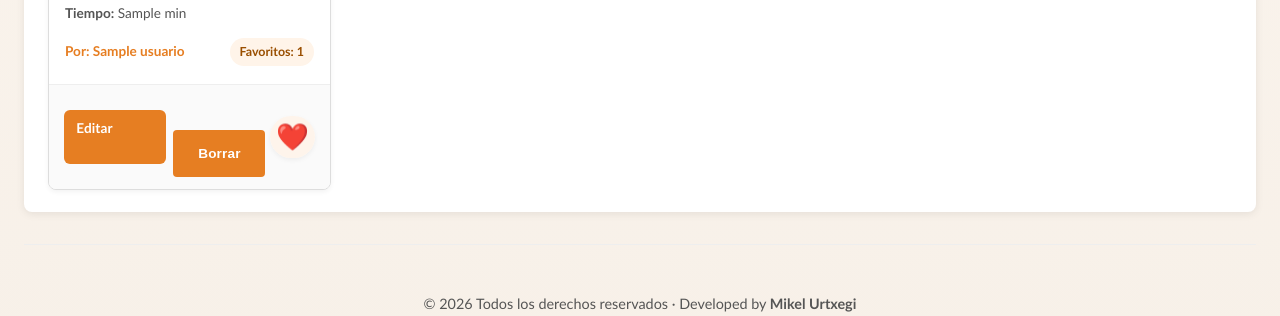
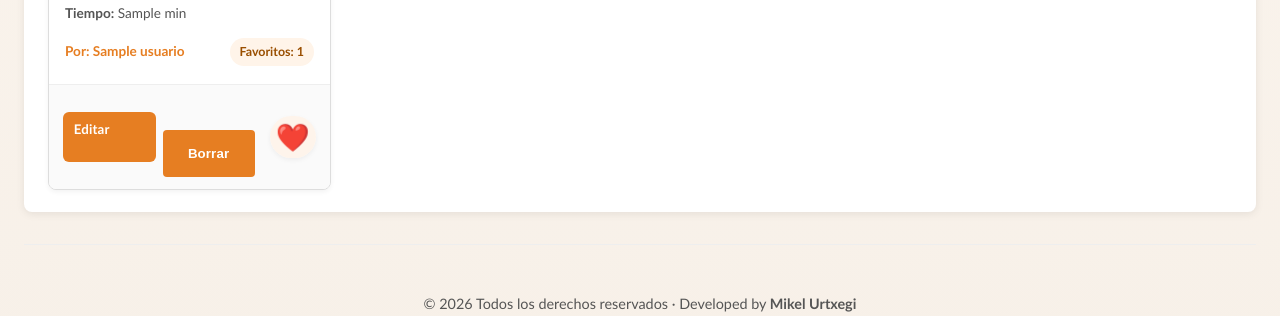
Before and after one commit to Urtxe/recetario-online-antiguo, a PHP site: page / in a window 1280 px wide. Shown: the part 1297-1613 px from the top of the page. Run offline with PHP 8.4, Linux system fonts and the light colour scheme; the visitor is signed in with stand-in values (Sample User, id 1); tables that the repository leaves empty or names only in its code hold one stand-in row (values such as "Sample post").

Commit message:
Restore recipe card layout

```diff
--- a/public/css/parts/componentes.css
+++ b/public/css/parts/componentes.css
@@ -113,10 +113,10 @@
 
 .btn-edit-mini,
 .btn-delete-mini {
-    min-height: 38px;
-    min-width: 78px;
-    padding: 0.5rem 0.75rem;
-    font-size: 0.85rem;
+    min-height: 36px;
+    min-width: 72px;
+    padding: 0.45rem 0.65rem;
+    font-size: 0.83rem;
     letter-spacing: 0.01em;
     white-space: nowrap;
 }
@@ -152,7 +152,7 @@
 .btn-fav {
     background: rgba(255, 244, 233, 0.85);
     border: none;
-    font-size: 1.85rem;
+    font-size: 1.7rem;
     cursor: pointer;
     line-height: 1;
     transition: transform 0.2s ease;
@@ -173,7 +173,7 @@
 .btn-fav-ver {
     background: rgba(255, 244, 233, 0.9);
     border: none;
-    font-size: 2.4rem;
+    font-size: 2.2rem;
     cursor: pointer;
     line-height: 1;
     transition: transform 0.2s ease;
--- a/public/css/parts/recetas.css
+++ b/public/css/parts/recetas.css
@@ -146,11 +146,11 @@
 /* Botones de administración en el grid */
 .recipe-card-actions {
     display: flex;
-    justify-content: flex-start;
-    gap: 0.75rem;
+    justify-content: space-between;
+    gap: 0.5rem;
     align-items: center;
     flex-wrap: nowrap;
-    padding: 0.8rem 0.95rem;
+    padding: 0.8rem 0.9rem;
     border-top: 1px solid var(--color-border-light);
     background: #fafafa;
 }
@@ -160,13 +160,13 @@
     display: flex;
     justify-content: flex-start;
     flex-wrap: nowrap;
-    gap: 0.45rem;
+    gap: 0.4rem;
     align-items: center;
     min-width: 0;
 }
 
 .recipe-card-actions-main {
-    flex: 1 1 auto;
+    flex: 0 0 auto;
 }
 
 .btn-delete-mini,
@@ -185,7 +185,7 @@
 
 /* Ajuste de tamaño para corazones en el grid */
 .receta-item .btn-fav {
-    font-size: 1.65rem;
+    font-size: 1.7rem;
 }
 
 /* ========== VISTA DETALLE DE RECETA ========== */
@@ -382,9 +382,9 @@
     .grid-admin-buttons .btn-delete-mini {
         width: auto;
         flex: 0 0 auto;
-        min-width: 76px;
-        padding: 0.5rem 0.7rem;
-        font-size: 0.85rem;
+        min-width: 74px;
+        padding: 0.48rem 0.68rem;
+        font-size: 0.84rem;
         letter-spacing: 0.01em;
     }
 
```
